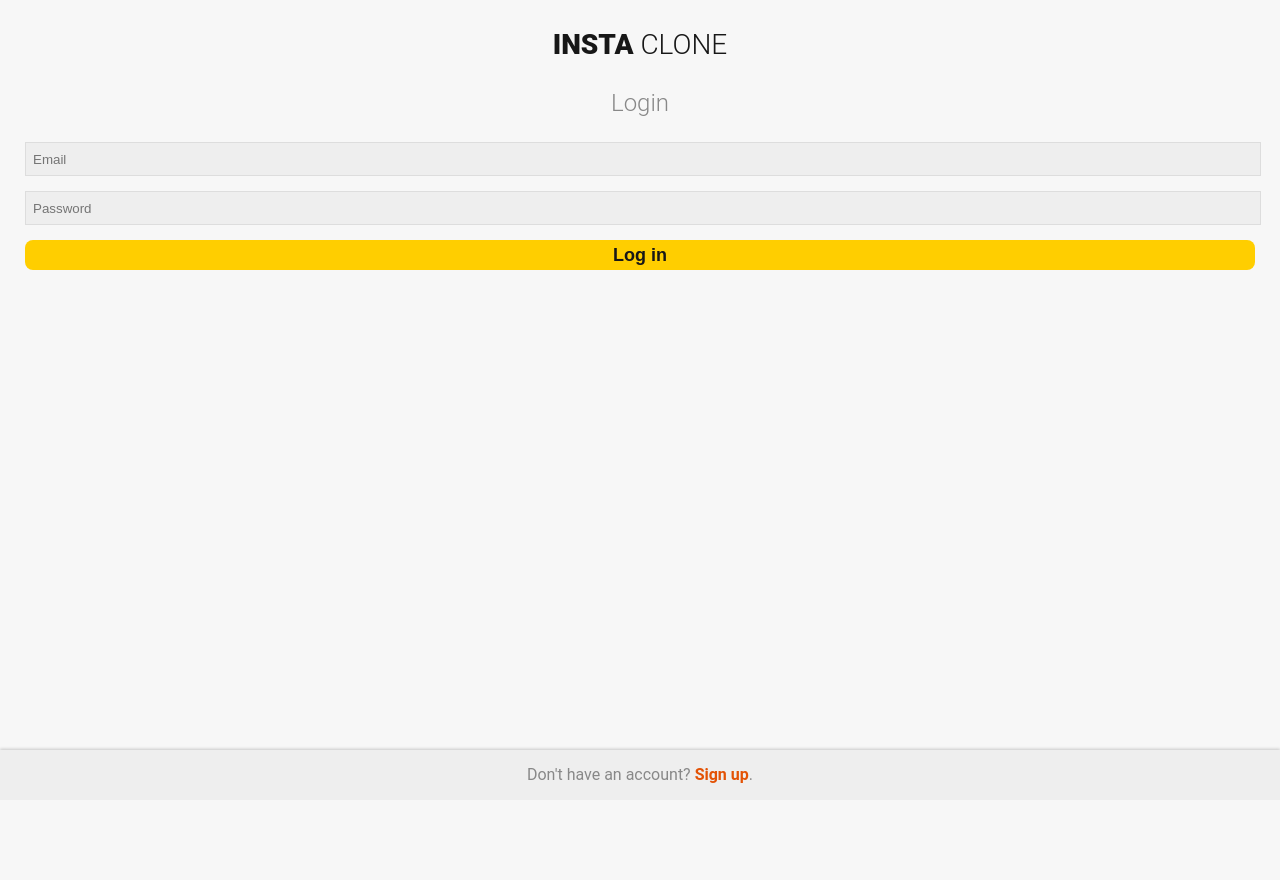
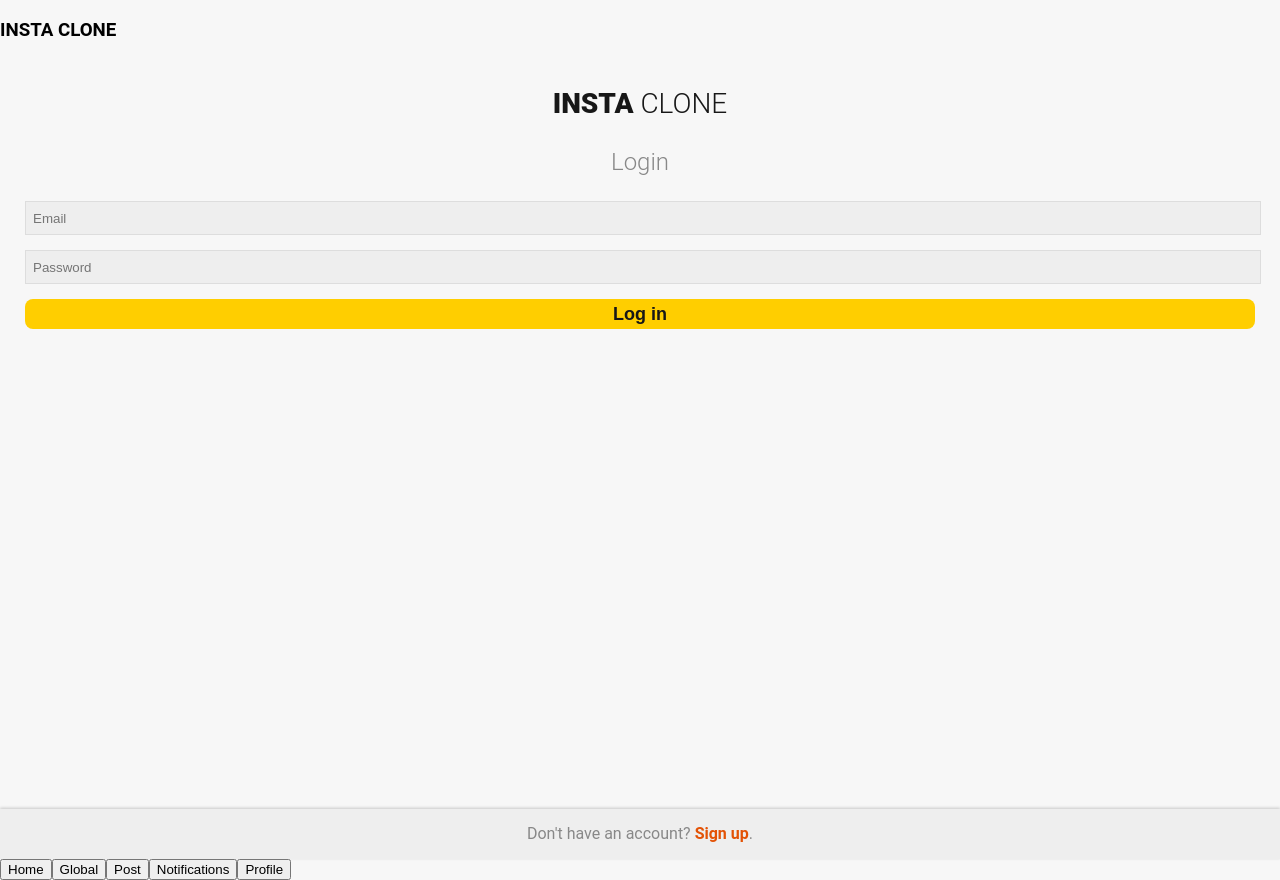
Before and after one commit to JamieDawson/insta_clone, a Vue app in the folder insta-client/: page /login in a window 1280 px wide. Before the commit the page ends 800 px from the top, so only its background shows below. Built offline with nearby package versions, Linux system fonts and the light colour scheme.

Commit message:
vid 4 5.49 buttons appear

```diff
--- a/insta-client/src/App.vue
+++ b/insta-client/src/App.vue
@@ -1,8 +1,22 @@
 <template>
   <div id="app">
+    <Header />
     <router-view />
+    <Footer />
   </div>
 </template>
+
+<script>
+import Header from "@/components/Header";
+import Footer from "@/components/Footer";
+
+export default {
+  components: {
+    Header,
+    Footer
+  }
+};
+</script>
 
 
 <style lang="scss">
--- /dev/null
+++ b/insta-client/src/components/Footer.vue
@@ -0,0 +1,9 @@
+<template>
+  <footer>
+    <button>Home</button>
+    <button>Global</button>
+    <button>Post</button>
+    <button>Notifications</button>
+    <button>Profile</button>
+  </footer>
+</template>
--- /dev/null
+++ b/insta-client/src/components/Header.vue
@@ -0,0 +1,8 @@
+<template>
+  <header>
+    <h3 class="title">
+      INSTA
+      <span>CLONE</span>
+    </h3>
+  </header>
+</template>
```
